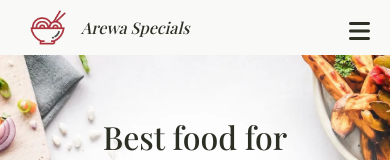
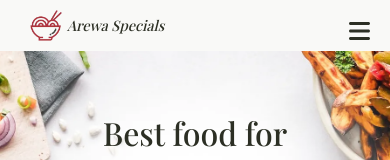
Before and after one commit to devalibello/tasty-food, a React (Create React App) app: page / in a window 390 px wide. Shown: the top 160 px of the page. Built offline with nearby package versions, Linux system fonts and the light colour scheme; a web font is replaced by a local one.

Commit message:
Update Nav animation transition 5

```diff
--- a/src/styles/Navbar.css
+++ b/src/styles/Navbar.css
@@ -146,7 +146,7 @@
 }
 
 .company-name {
-    font-size: 100%;
+    font-size: 90%;
 }
 
 .company-logo {
@@ -160,4 +160,8 @@
 .scroll {
     overflow: hidden;
 }
+
+.logo-section {
+    gap: 5px;
 }
+}
```
